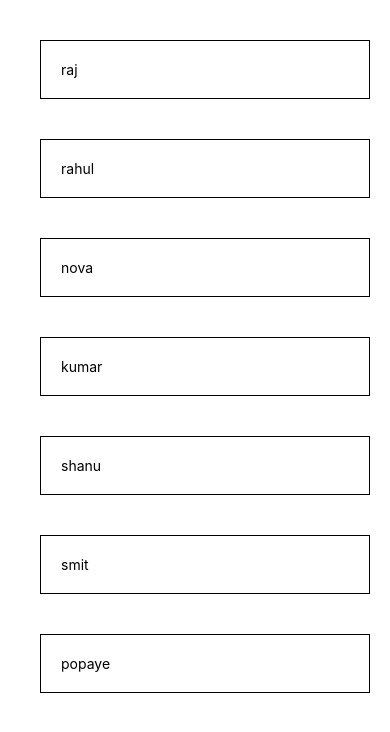
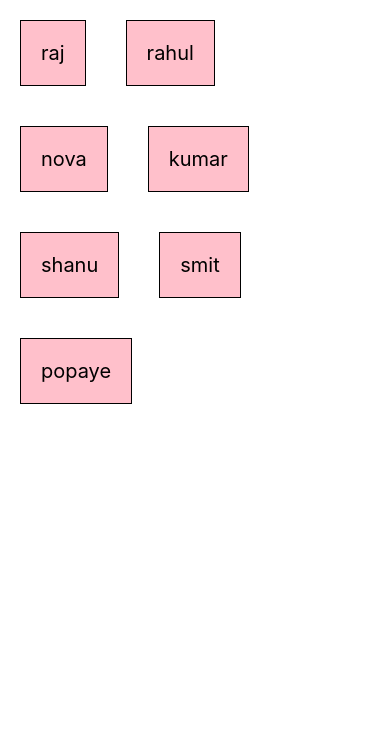
Before and after one commit to kunal8987/learning-native, a React Native app: screen / in a window 390 px wide. Shown: the top 732 px of the page. Built offline with nearby package versions, Linux system fonts and the light colour scheme.

Commit message:
FLATLIST IN REACT NATIVE

```diff
--- a/App.js
+++ b/App.js
@@ -2,6 +2,7 @@ import Day1 from "./component/Day1";
 import Day2 from "./component/Day2";
 import Day3 from "./component/Day3";
 import Day4 from "./component/Day4";
+import Day5 from "./component/Day5";
 
 export default function App() {
   return (
@@ -9,7 +10,8 @@ export default function App() {
       {/* <Day1 /> */}
       {/* <Day2/> */}
       {/* <Day3/> */}
-      <Day4 />
+      {/* <Day4 /> */}
+      <Day5 />
     </>
   );
 }
--- /dev/null
+++ b/component/Day5.js
@@ -0,0 +1,51 @@
+import { useState } from "react";
+import { FlatList, StyleSheet, Text, View } from "react-native";
+export default function Day5() {
+  const [name, setName] = useState([
+    { name: "raj", id: 1 },
+    { name: "rahul", id: 2 },
+    { name: "nova", id: 3 },
+    { name: "kumar", id: 4 },
+    { name: "shanu", id: 5 },
+    { name: "smit", id: 6 },
+    { name: "popaye", id: 7 },
+  ]);
+  return (
+    <>
+      {/* FLAT LIST COMPONENT  */}
+
+      {/* FLAT ITEM IS A INBUILT TAG IN REACT NATIVE WITH THE SELF CLOSING  */}
+      <FlatList
+        //  CONVERT OUTPUT INTO COLUM FORMAT
+        numColumns={2}
+        //   KEY EXTRACTOR FOR UNIQUE KEY FOR EACH ITEM IN AN ARRAY
+        keyExtractor={(item) => item.id}
+        // DATA THE NAME OF THE ARRAY OR ARRAY OF OBJECT
+        data={name}
+        // RENDER ITEM IS A FUNCTION WHICH RETURN THE DATA
+        renderItem={({ item }) => (
+          <Text style={styles.inputText}>{item.name}</Text>
+        )}
+      />
+    </>
+  );
+}
+
+const styles = StyleSheet.create({
+  box: {
+    flex: 1,
+    backgroundColor: "#fff",
+    paddingLeft: 20,
+    marginTop: 20,
+    // alignItems: "center",
+    // justifyContent: "center",
+  },
+  inputText: {
+    borderWidth: 1,
+    padding: 20,
+    margin: 20,
+    borderColor: "black",
+    fontSize: 20,
+    backgroundColor: "pink",
+  },
+});
```
